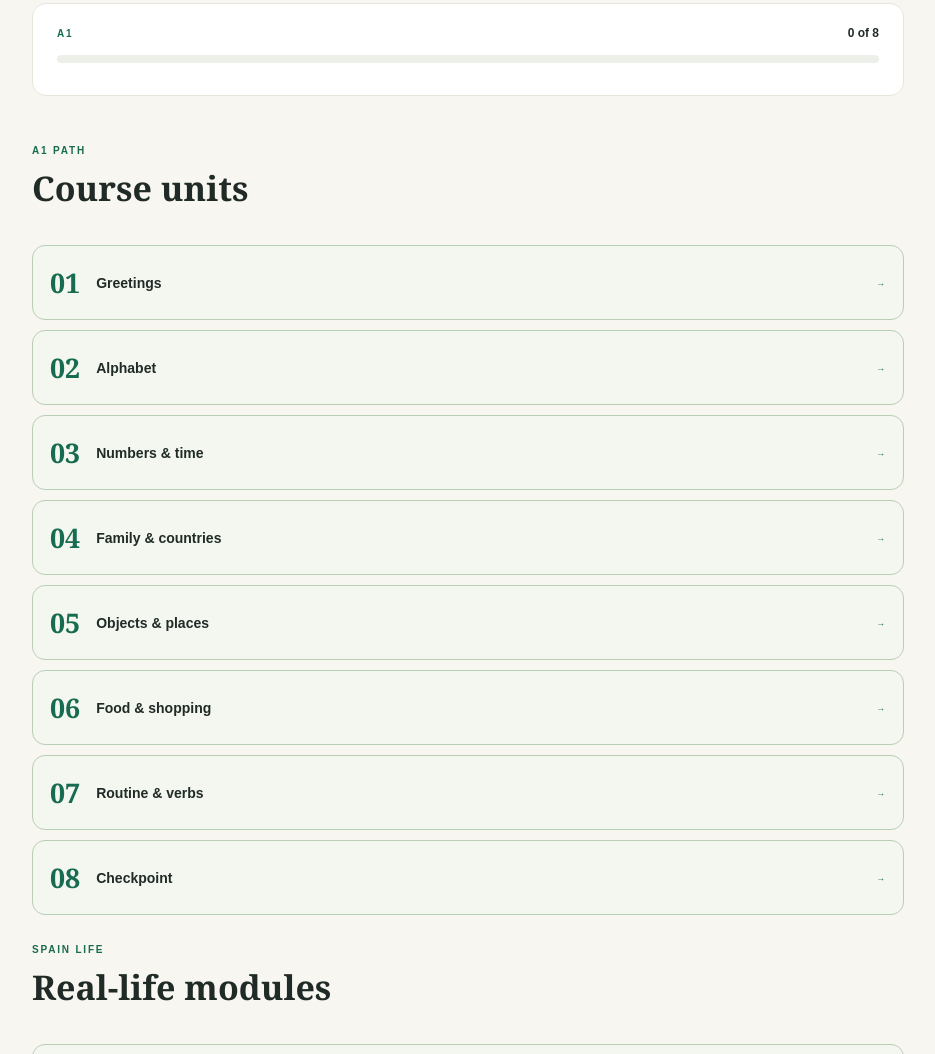
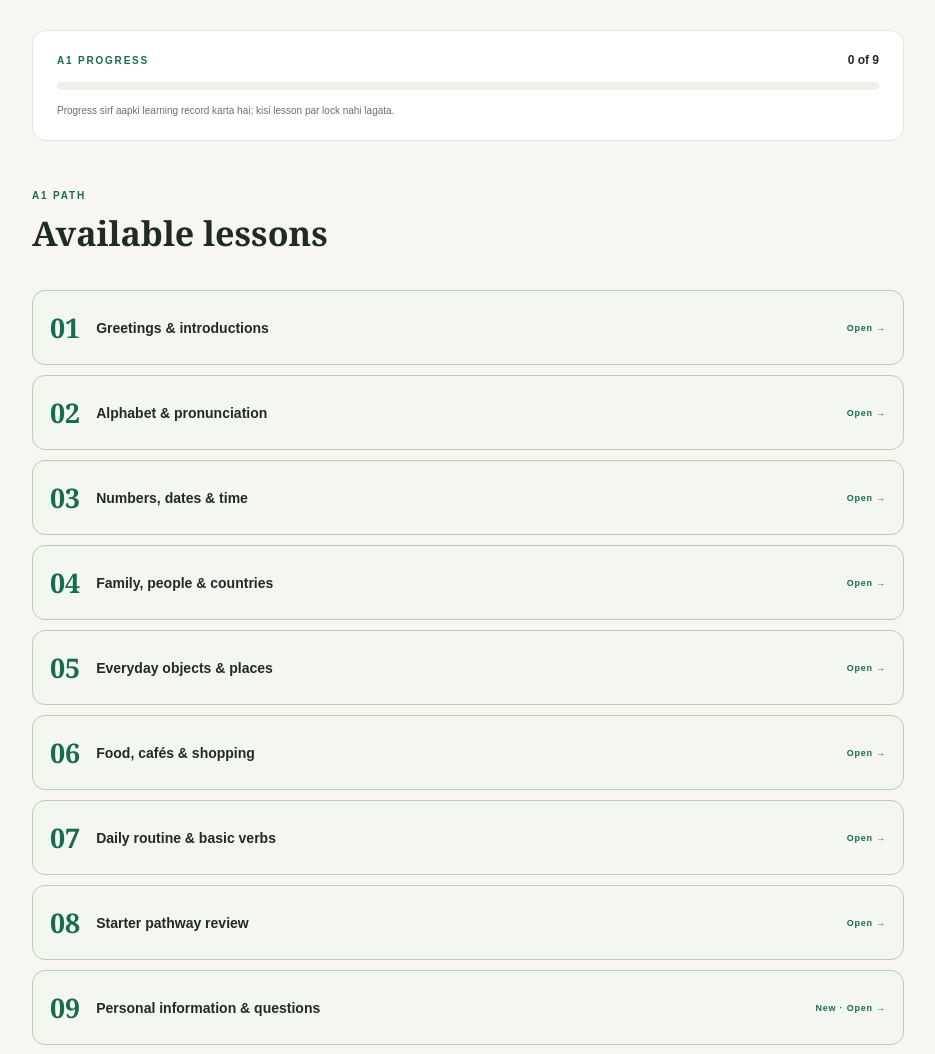
Before and after one commit to AliShah1029384756/Spanish-Seekho, a plain HTML site: page a1/index.html in a window 1280 px wide. Shown: the part 551-1605 px from the top of the page, without its empty margins (172-1107 px from the left). Drawn offline with Linux system fonts and the light colour scheme.

Commit message:
Add A1 lesson 09 to course index

```diff
--- a/a1/index.html
+++ b/a1/index.html
@@ -1,18 +1,19 @@
 <!doctype html>
 <html lang="en"><head><meta charset="utf-8"><meta name="viewport" content="width=device-width,initial-scale=1"><meta name="theme-color" content="#f8f6f0"><link rel="stylesheet" href="../styles.css"><link rel="stylesheet" href="course.css"><title>A1 Course — Spanish Seekho</title></head>
 <body><header class="topbar"><a class="brand" href="../index.html"><span class="brand-mark">¡</span><span>spanish<span class="brand-accent">seekho</span></span></a><button class="lang-toggle" id="languageButton" type="button">Roman Urdu ▾</button></header>
-<main class="course-wrap"><div class="course-intro"><span class="eyebrow">CEFR A1</span><h1>Your first steps in <em>Spanish.</em></h1><p>Zero se shuru — Urdu, Roman Urdu aur English support. Aap kisi bhi lesson ko apni marzi se open kar sakte hain; pehle lessons complete karna zaroori nahi.</p>
+<main class="course-wrap"><div class="course-intro"><span class="eyebrow">CEFR A1 · STARTER PATHWAY</span><h1>Your first steps in <em>Spanish.</em></h1><p>Zero se shuru — Urdu, Roman Urdu aur English support. Aap kisi bhi lesson ko apni marzi se open kar sakte hain; pehle lessons complete karna zaroori nahi. A1 course ko step by step expand kiya ja raha hai.</p>
 <p style="margin-top:14px"><a class="primary-btn" href="practice.html">Practice (4 modes) →</a></p></div>
-<section class="course-progress"><div><span class="eyebrow">A1</span><strong id="progressText">0 of 8</strong></div><div class="progress-track"><span id="progressBar"></span></div></section>
-<section class="unit-list"><div class="unit-heading"><div><span class="eyebrow">A1 PATH</span><h2>Course units</h2></div></div>
-<a class="unit-card available" href="lesson-01.html"><span class="unit-number">01</span><div class="unit-info"><b>Greetings</b></div><span class="unit-state">→</span></a>
-<a class="unit-card available" href="lesson-02.html"><span class="unit-number">02</span><div class="unit-info"><b>Alphabet</b></div><span class="unit-state">→</span></a>
-<a class="unit-card available" href="lesson-03.html"><span class="unit-number">03</span><div class="unit-info"><b>Numbers & time</b></div><span class="unit-state">→</span></a>
-<a class="unit-card available" href="lesson-04.html"><span class="unit-number">04</span><div class="unit-info"><b>Family & countries</b></div><span class="unit-state">→</span></a>
-<a class="unit-card available" href="lesson-05.html"><span class="unit-number">05</span><div class="unit-info"><b>Objects & places</b></div><span class="unit-state">→</span></a>
-<a class="unit-card available" href="lesson-06.html"><span class="unit-number">06</span><div class="unit-info"><b>Food & shopping</b></div><span class="unit-state">→</span></a>
-<a class="unit-card available" href="lesson-07.html"><span class="unit-number">07</span><div class="unit-info"><b>Routine & verbs</b></div><span class="unit-state">→</span></a>
-<a class="unit-card available" href="lesson-08.html"><span class="unit-number">08</span><div class="unit-info"><b>Checkpoint</b></div><span class="unit-state">→</span></a>
+<section class="course-progress"><div><span class="eyebrow">A1 PROGRESS</span><strong id="progressText">0 of 9</strong></div><div class="progress-track"><span id="progressBar"></span></div><small>Progress sirf aapki learning record karta hai; kisi lesson par lock nahi lagata.</small></section>
+<section class="unit-list"><div class="unit-heading"><div><span class="eyebrow">A1 PATH</span><h2>Available lessons</h2></div></div>
+<a class="unit-card available" href="lesson-01.html"><span class="unit-number">01</span><div class="unit-info"><b>Greetings & introductions</b></div><span class="unit-state">Open →</span></a>
+<a class="unit-card available" href="lesson-02.html"><span class="unit-number">02</span><div class="unit-info"><b>Alphabet & pronunciation</b></div><span class="unit-state">Open →</span></a>
+<a class="unit-card available" href="lesson-03.html"><span class="unit-number">03</span><div class="unit-info"><b>Numbers, dates & time</b></div><span class="unit-state">Open →</span></a>
+<a class="unit-card available" href="lesson-04.html"><span class="unit-number">04</span><div class="unit-info"><b>Family, people & countries</b></div><span class="unit-state">Open →</span></a>
+<a class="unit-card available" href="lesson-05.html"><span class="unit-number">05</span><div class="unit-info"><b>Everyday objects & places</b></div><span class="unit-state">Open →</span></a>
+<a class="unit-card available" href="lesson-06.html"><span class="unit-number">06</span><div class="unit-info"><b>Food, cafés & shopping</b></div><span class="unit-state">Open →</span></a>
+<a class="unit-card available" href="lesson-07.html"><span class="unit-number">07</span><div class="unit-info"><b>Daily routine & basic verbs</b></div><span class="unit-state">Open →</span></a>
+<a class="unit-card available" href="lesson-08.html"><span class="unit-number">08</span><div class="unit-info"><b>Starter pathway review</b></div><span class="unit-state">Open →</span></a>
+<a class="unit-card available" href="lesson-09.html"><span class="unit-number">09</span><div class="unit-info"><b>Personal information & questions</b></div><span class="unit-state">New · Open →</span></a>
 </section>
 <section class="unit-list" style="margin-top:24px"><div class="unit-heading"><div><span class="eyebrow">SPAIN LIFE</span><h2>Real-life modules</h2></div></div>
 <a class="unit-card available" href="spain-transport.html"><span class="unit-number">1</span><div class="unit-info"><b>Transport</b></div><span class="unit-state">→</span></a>
@@ -23,4 +24,4 @@
 <a class="unit-card available" href="spain-shopping.html"><span class="unit-number">6</span><div class="unit-info"><b>Shopping</b></div><span class="unit-state">→</span></a>
 </section></main>
 <footer><a class="brand" href="../index.html"><span class="brand-mark">¡</span><span>spanish<span class="brand-accent">seekho</span></span></a><p>Making Spanish Learning Accessible to Every Pakistani.</p></footer>
-<script>const done=JSON.parse(localStorage.getItem("ss-a1-done")||"[]");const n=done.filter(x=>String(x).startsWith("lesson")).length;document.getElementById("progressText").textContent=n+" of 8";document.getElementById("progressBar").style.width=(Math.min(n,8)/8*100)+"%";</script><script src="app-shell.js"></script></body></html>
+<script>const done=JSON.parse(localStorage.getItem("ss-a1-done")||"[]");const n=done.filter(x=>String(x).startsWith("lesson")).length;document.getElementById("progressText").textContent=Math.min(n,9)+" of 9";document.getElementById("progressBar").style.width=(Math.min(n,9)/9*100)+"%";</script><script src="app-shell.js"></script></body></html>
```
